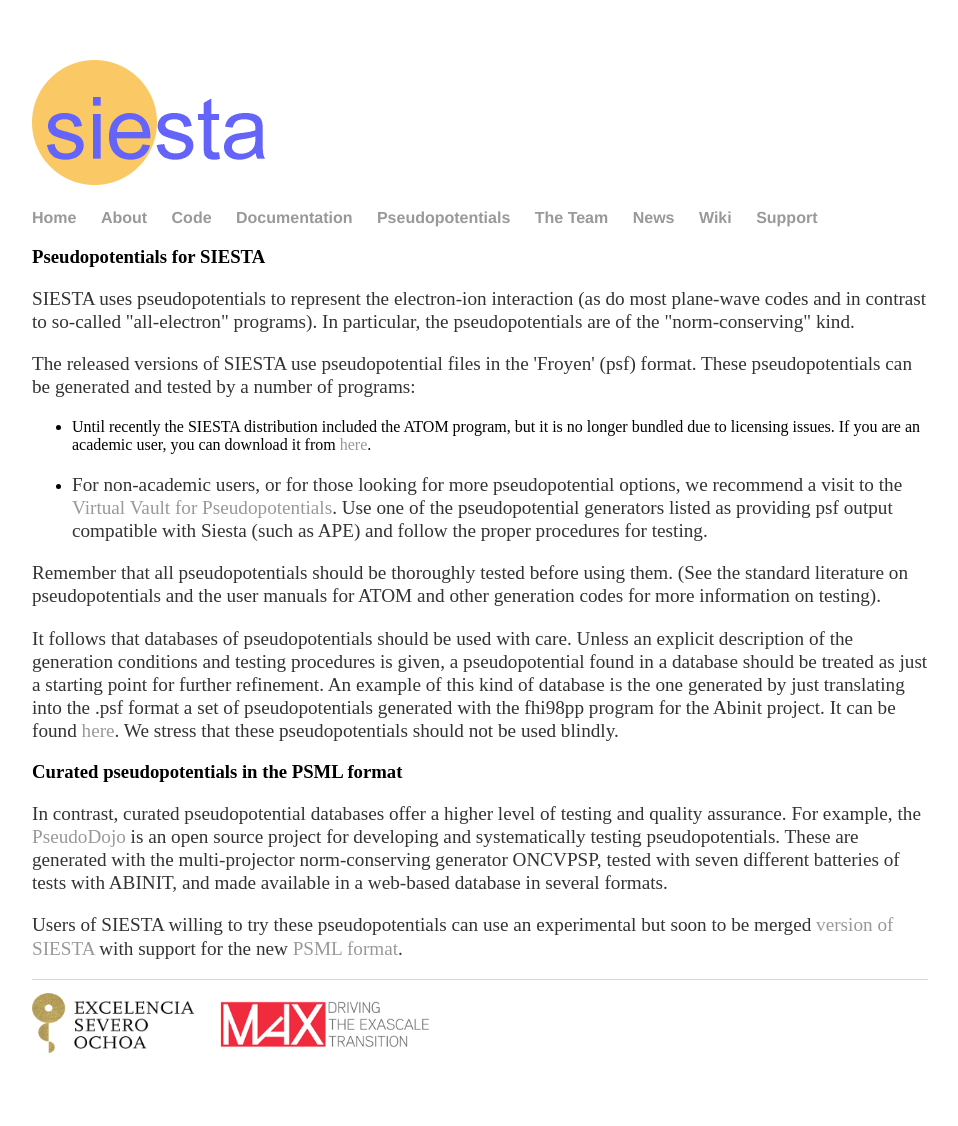
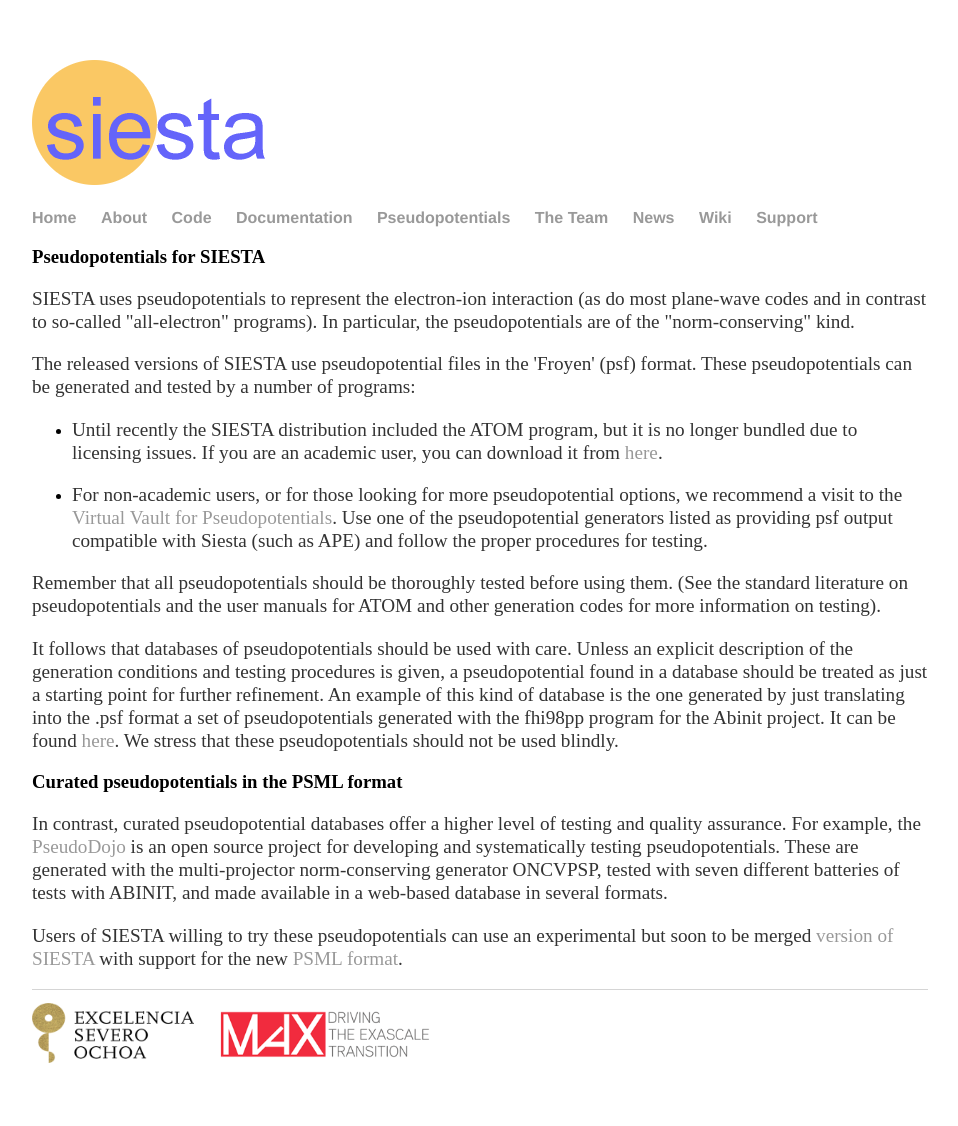
Before and after one commit to siesta-project/web-portal, a Jekyll site: the page built from Pseudopotentials/index.html, in a window 1280 px wide. Shown: the whole page, without its empty margins (160-1118 px from the left). Built offline with Jekyll 4.4.1, drawn with Linux system fonts in a browser that asks for light colours.

Commit message:
Fixes: Nick's picture; typo in Pseudos

```diff
--- a/Pseudopotentials/index.html
+++ b/Pseudopotentials/index.html
@@ -16,8 +16,7 @@
   tested by a number of programs:</p>
 
 <ul>
-  <li>
-</p>Until recently the SIESTA distribution included the ATOM program,
+<li><p>Until recently the SIESTA distribution included the ATOM program,
 but it is no longer bundled due to licensing issues.  If you are an
 academic user, you can download it
 from <a href="http://www.icmab.es/siesta/Pseudopotentials/atom_licence.html">here</a>.</p>
```
Also changed, not shown: About/stored_cv/images/nick_papior.png (added).
